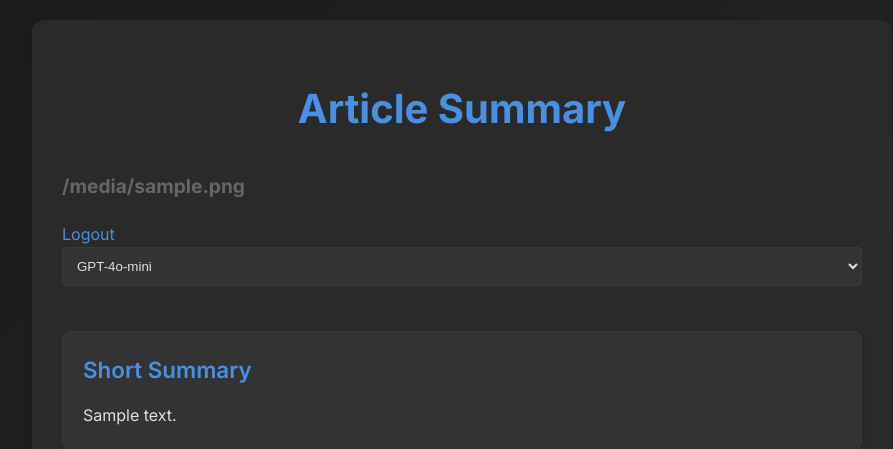
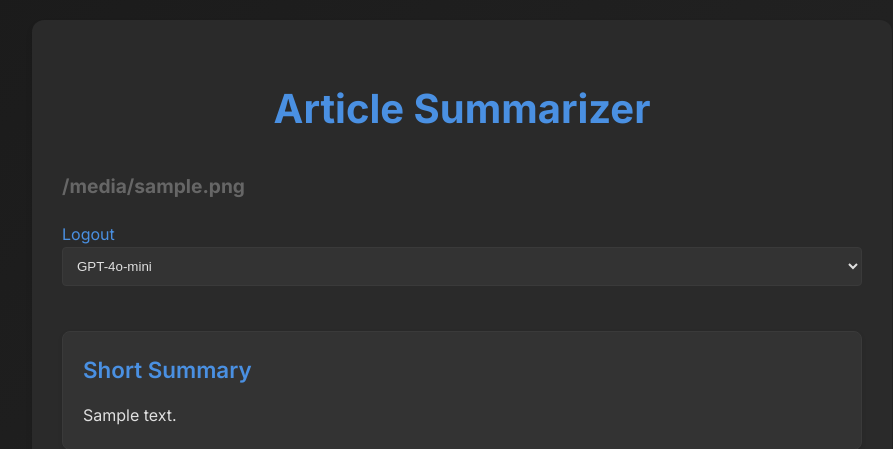
Before and after one commit to tcspears/article_summaries, a Flask app: template templates/paper.html in a window 1280 px wide. Shown: the top 449 px of the page, without its empty margins (178-1071 px from the left). Run offline with Flask 3, Linux system fonts and the light colour scheme; the template is opened without the code that fills it: most values are stand-ins (such as "Sample title", 1, 10 or a date in 2020); parts of the project's set-up code (start-up, migrations or seed data) failed here and were passed over.

Commit message:
Fixed rendering issue

```diff
--- a/templates/paper.html
+++ b/templates/paper.html
@@ -10,7 +10,7 @@
 </head>
 <body>
     <div class="container">
-        <h1>Article Summary</h1>
+        <h1><a href="{{ url_for('index') }}">Article Summarizer</a></h1>
         <h2 class="filename">{{ filename }}</h2>
         <a href="{{ url_for('logout') }}">Logout</a>
         {% if current_user.is_admin %}
```
